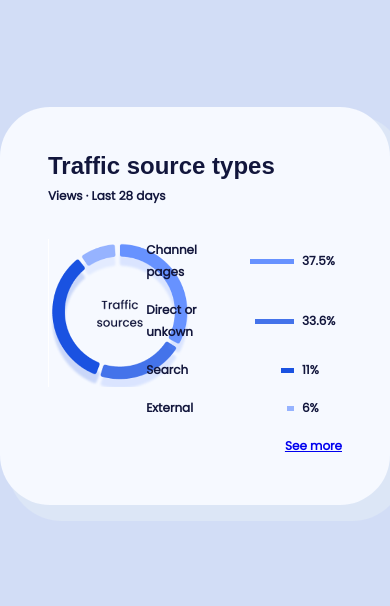
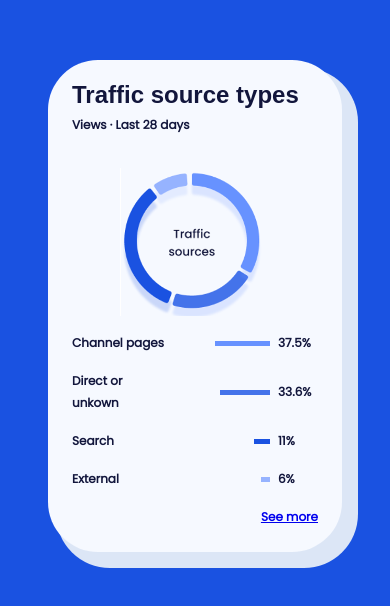
Before and after one commit to avl-vins/reto-4-Analytics, a plain HTML site: page index.html in a window 390 px wide. Shown: the part 116-722 px from the top of the page. Drawn offline with Linux system fonts and the light colour scheme; a web font is replaced by a local one.

Commit message:
agregando responsive

```diff
--- a/css/styles.css
+++ b/css/styles.css
@@ -47,12 +47,11 @@ body {
 	width: 100vw;
 	height: 100vh;
 	overflow: hidden;
-	min-width: 320px;
+	min-width: 375px;
 }
 .container{
 	width: 100%;
 	height: 100%;
-	overflow: hidden;
 	display: flex;
 	justify-content: center;
 	align-items: center;
@@ -79,6 +78,7 @@ body {
 }
 .card__header__titulo{
 margin: 0;
+padding: 0;
 font-family: var(--title-font-family);
 font-size: 1.5rem;
 }
@@ -124,9 +124,7 @@ gap: .5rem;
 align-items: center;
 
 }
-.item__content progress{
 
-}
 .item__content__porcentaje{
 	display: inline-block;
 	width: 40px;
@@ -155,3 +153,35 @@ background-color: var(--blue-color-2);
 	width: 6%;
 	background-color: var(--blue-color-1);
 }
+
+
+@media (max-width:600px){
+	.container{
+		width: 100%;
+		background-color: #1A52E1;
+		padding: 3rem;
+
+	}
+	.card{
+		width: 100%;
+		flex-direction: column;
+     	padding: 1.5rem;
+
+	}
+	.card__header{
+		width: 100%;
+	}
+
+	.card__body{
+		width: 100%;
+		flex-wrap: wrap;
+		justify-content: center;
+	}
+	.card__body__imagen{
+		width: 100%;
+		text-align: center;
+	}
+	.card__body__detalles{
+		width: 100%;
+	}
+}
```
